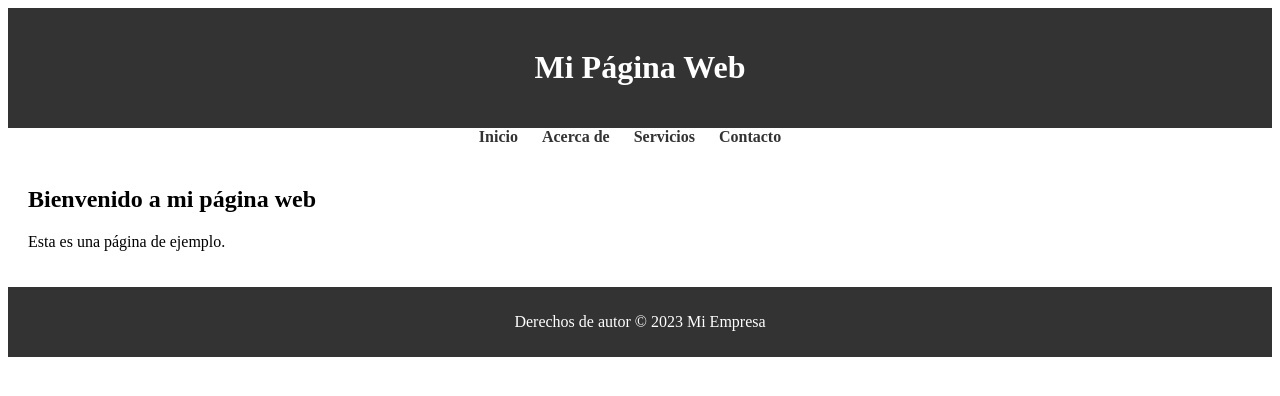
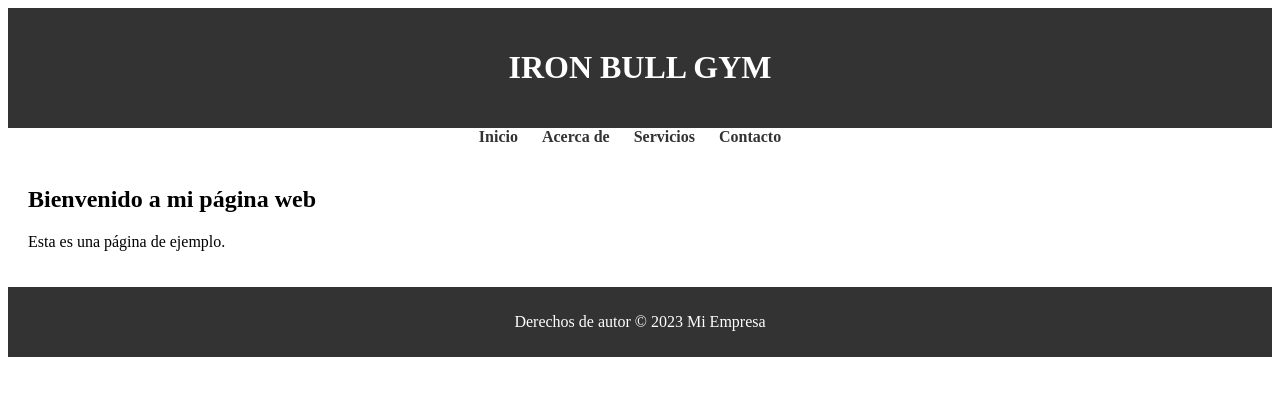
Before and after one commit to Teycom2023/Primera_Pagina, a plain HTML site: page index.html in a window 1280 px wide. Drawn offline with Linux system fonts and the light colour scheme.

Commit message:
Add files via upload

```diff
--- a/index.html
+++ b/index.html
@@ -1,14 +1,13 @@
-<!DOCTYPE html>
 <html>
 <head>
 	<meta charset="utf-8">
 	<meta name="viewport" content="width=device-width, initial-scale=1">
 	<link rel="stylesheet" type="text/css" href="Estilo.css">
-	<title>Mi primera Pagina</title>
+	<title>IRON BULL GYM</title>
 </head>
 <body>
     <header>
-        <h1>Mi Página Web</h1>
+        <h1>IRON BULL GYM</h1>
     </header>
     <nav>
         <ul>
```
